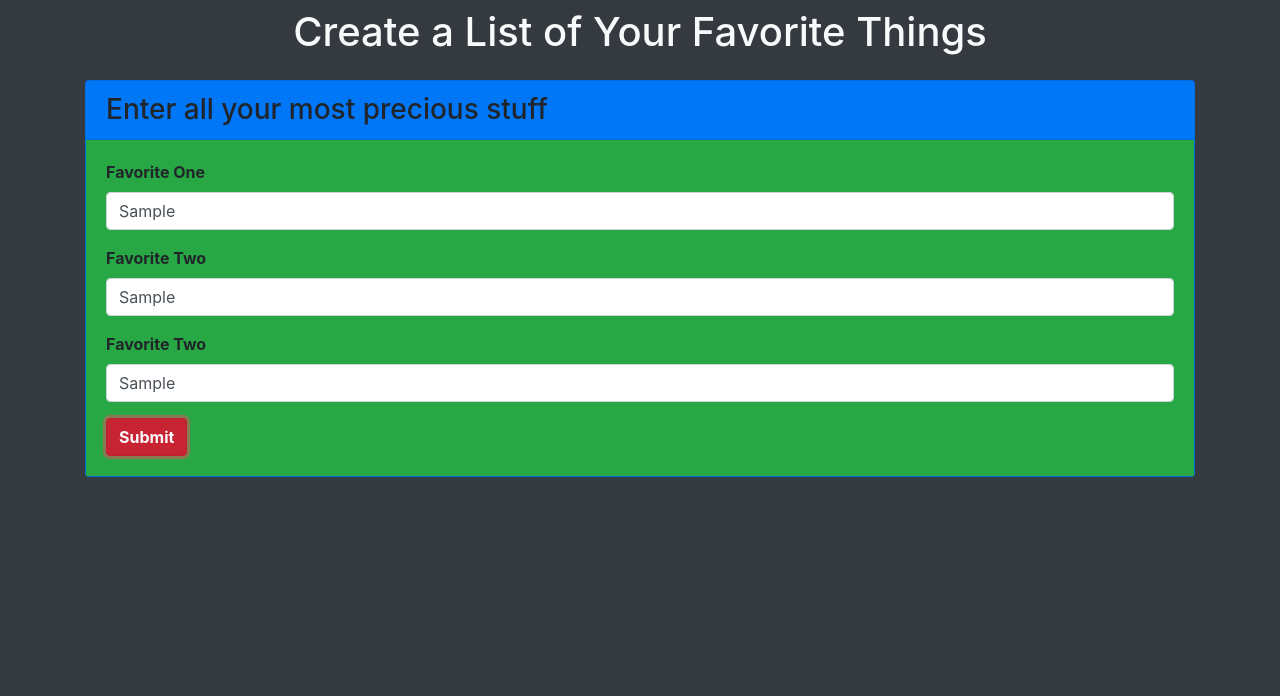
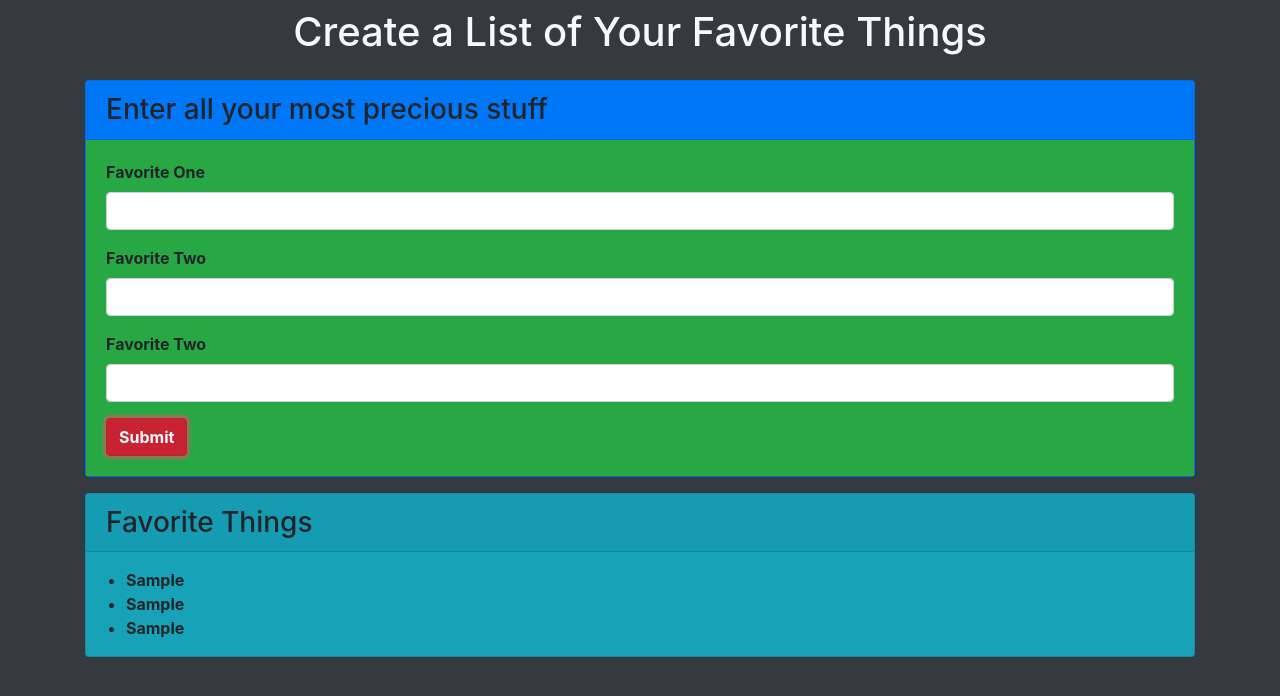
Before and after one commit to Hoomee90/favorite-things-tracker, a plain HTML site: page index.html in a window 1280 px wide. Both pictures are taken after typing "Sample", "Sample", "Sample" into the empty fields and a click on the button "Submit". Drawn offline with Linux system fonts and the light colour scheme.

Commit message:
add card around favorite things list

```diff
--- a/index.html
+++ b/index.html
@@ -28,6 +28,10 @@
         </form>
       </div>
     </div>
+    <div class="card mt-3 d-none bg-info font-weight-bold">
+      <h3 class="card-header">Favorite Things</h3>
+      <ul id="favList" class="pt-3"></ul>
+    </div>
   </div>
 </body>
 </html>
--- a/js/scripts.js
+++ b/js/scripts.js
@@ -1,6 +1,8 @@
 //UI logic
 function addInputList(array) {
   const list = document.querySelector("#favList")
+
+  list.parentElement.classList.remove("d-none");
 
   array.forEach((item) => {
     let listItem = document.createElement("li");
@@ -17,7 +19,7 @@ window.addEventListener("load", function() {
     const inputs = [document.querySelector("#fav2").value, document.querySelector("#fav1").value, document.querySelector("#fav3").value]
     console.log(inputs)
 
-    if (!inputs.includes('')) {
+    if (!inputs.includes('') && !inputs.includes(' ')) {
       addInputList(inputs)
       form.reset();
     }
```
